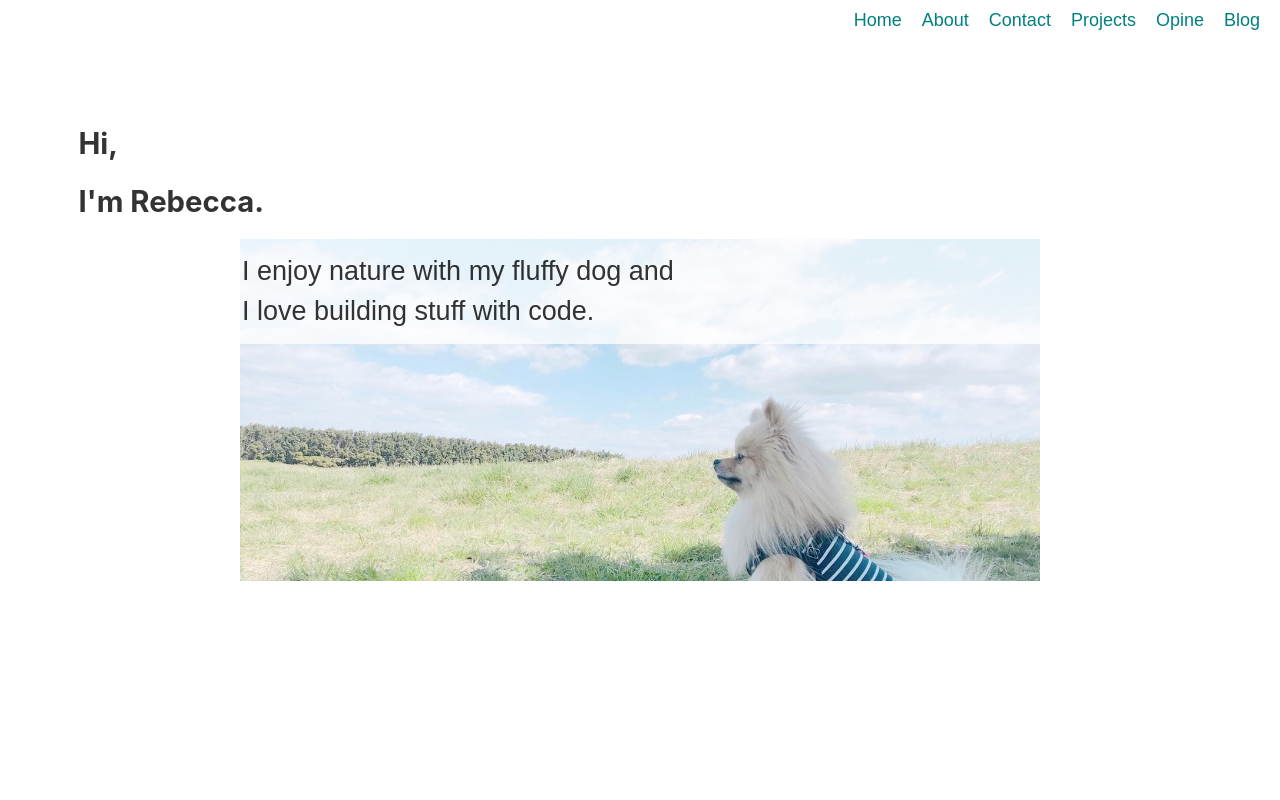
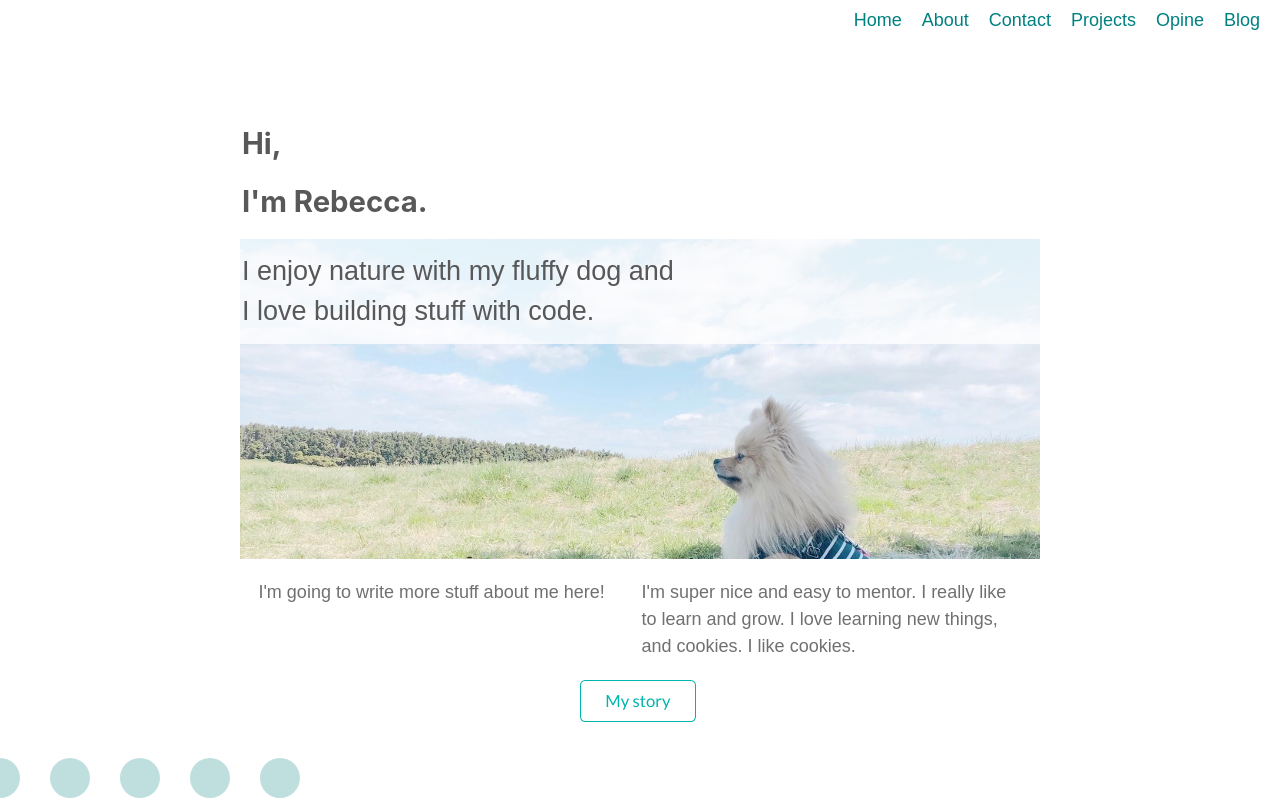
Before and after one commit to rebecca1231/portfolio2, a React (Create React App) app: page / in a window 1280 px wide. Built offline with nearby package versions, Linux system fonts and the light colour scheme; no server answers.

Commit message:
landing page editing

```diff
--- a/src/Components/About.js
+++ b/src/Components/About.js
@@ -1,4 +1,4 @@
-import React, { useEffect, useRef } from "react";
+import React, { useEffect, useRef, useState } from "react";
 import styled from "styled-components";
 import { gsap } from "gsap";
 import { ScrollTrigger } from "gsap/ScrollTrigger";
@@ -50,6 +50,7 @@ const Me = styled.div`
 const About = () => {
   const topRef = useRef(null);
   const wasabiRef = useRef(null);
+  const rainbowRef = useRef(null);
   useEffect(() => {
     gsap.from(topRef.current, {
       duration: 1,
--- a/src/Components/Contact.js
+++ b/src/Components/Contact.js
@@ -100,15 +100,6 @@ export default function ContactUs() {
             <p>Your message has been sent!</p>
           </div>
         )}
-        <a
-          href="https://www.linkedin.com/in/rebeccahirai"
-          target="_blank"
-          rel="noopener noreferrer"
-          style={{ marginTop: "2rem" }}
-          className="ui basic teal basic icon button"
-        >
-          Let's connect on <i className="large linkedin icon"></i>
-        </a>
       </div>
     </div>
   );
--- a/src/Components/Landing.js
+++ b/src/Components/Landing.js
@@ -11,6 +11,37 @@ import Card from "./ProjectCards/Card";
 import Contact from "./Contact";
 import About from "./About";
 
+const Container = styled.div`
+  max-width: 800px;
+  margin: auto;
+  color:#585858;
+
+  .textBox{
+    padding:10px;
+    max-width:400px;
+    margin: 0 auto;
+  }
+
+`;
+
+const FlexContainer = styled.div`
+display:flex;
+flex-direction: row;
+justify-content: space-between;
+align-items:space-between;
+flex-wrap:wrap;
+p {
+  font-size: 1rem;
+  line-height: 1.5;
+  padding: 10px 0;
+  color: #707070;
+
+  @media (max-width:750px){
+    display: block;
+  }
+}
+`
+
 const Me = styled.div`
   max-width: 800px;
   margin: auto;
@@ -18,7 +49,7 @@ const Me = styled.div`
   background-repeat: no-repeat;
   background-size: 800px auto;
   background-position: top;
-  height: 50vh;
+  height: 40vh;
   img {
     max-width: 10rem;
     border-radius: 10px;
@@ -93,7 +124,7 @@ const Landing = () => {
   }, []);
 
   return (
-    <div>
+    <Container>
       <div style={{ marginTop: "50px" }}>
         <div
           className="ui container"
@@ -125,19 +156,42 @@ const Landing = () => {
             </div>
           </div>
         </Me>
-        <div>
-          <div style={{ textAlign: "center", margin: "auto" }}></div>
+        <FlexContainer>
+          <div className="textBox">
+          <p>I'm going to write more stuff about me here!</p>
+          </div><div className="textBox">
+          <p>
+            I'm super nice and easy to mentor. I really like to learn and grow.
+            I love learning new things, and cookies. I like cookies.
+          </p>
           </div>
+        </FlexContainer>
+        <div             style={{textAlign:"center"}}
+>
+        <div
+            className="ui teal small basic button"
+            onClick={() => {
+              history.push("/about");
+            }}
+          >
+            My story{" "}
+          </div>
+          </div>
+        <div
+          ref={borderRef}
+          className="ui container"
+          style={{
+            marginTop: "2rem",
+            borderBottom: "40px dotted rgba(0, 128, 128, 0.25)",
+            width: "40%",
+          }}
+        />
+      </div>
+      <div style={{ marginTop: "2rem" }} ref={cardsRef}>
+        <h2>What I've been working on </h2>
+        <h4>Opine</h4>
+        <FlexContainer>
 
-        <div style={{ marginTop: "2rem" }} ref={cardsRef}>
-          <div
-            id="top-project"
-            className="ui large header"
-            style={{ fontSize: "2rem", marginLeft: "" }}
-          >
-            Top Projects
-          </div>
-          <div className="ui large header"></div>
         <Card
           title={project.title}
           image1={project.image1}
@@ -165,25 +219,23 @@ const Landing = () => {
           url={project3.url}
           github={project3.github}
         />
-        </div>
 
-        <div
-          ref={borderRef}
-          className="ui container"
-          style={{
-            marginTop: "2rem",
-            borderBottom: "40px dotted rgba(0, 128, 128, 0.25)",
-            width: "40%",
-          }}
-        />
-        <div id="about" ref={aboutRef}>
-          <About />
-        </div>
+        </FlexContainer>
       </div>
       <div>
         <Contact />
       </div>
+      <div style={{ margin: "0 auto", textAlign: "center" }}>
+        <a
+          href="https://www.linkedin.com/in/rebeccahirai"
+          target="_blank"
+          rel="noopener noreferrer"
+          className="ui basic teal basic icon button"
+        >
+          Let's connect on <i className="large linkedin icon"></i>
+        </a>
       </div>
+    </Container>
   );
 };
 
--- a/src/Components/ProjectCards/Card.js
+++ b/src/Components/ProjectCards/Card.js
@@ -2,15 +2,14 @@ import React, { useState, useEffect, useRef } from "react";
 import { gsap } from "gsap";
 import { useHistory } from "react-router-dom";
 import styled from "styled-components";
-
 
 const CarDiv = styled.div`
   width: 500px;
   height: 300px;
   margin: 0 auto 1rem;
   overflow: hidden;
-  border: 2px teal solid;
   border-radius: 5px;
+  transition: all 0.2s ease-in-out;
 
   .text {
     display: flex;
@@ -31,55 +30,25 @@ const CarDiv = styled.div`
     width: 800px;
     height: 450px;
   }
+  :hover {
+    transform: scale(1.05);
+  }
 `;
 
 const Card = ({ title, image1, exp }) => {
-  const [show, setShow] = useState(false);
-  const h3Ref = useRef(null);
-  const bRef = useRef(null);
+
   const history = useHistory();
 
+  return (
+    <CarDiv key={title} id={title}>
+      <img src={image1} alt="project" />
 
-  useEffect(() => {
-    gsap.from(h3Ref.current, {
-      duration: 0.75,
-      y: -50,
-      ease: "back",
-    });
-    gsap.from(bRef.current, {
-      duration: 0.75,
-      y: 50,
-      ease: "back",
-    });
-  }, [show]);
-
-  return (
-    <CarDiv key={title} id={title} onPointerDown={() => setShow(true)}>
-      {show === true ? (
-        <>
-          <button
-            className="ui basic icon button right floated"
-            onClick={() => setShow(false)}
-          >
-            <i className="close icon"></i>
-          </button>
-          <div className="ui container text">
-            <h3 className="ui large header" ref={h3Ref}>
-              {title}
-            </h3>
-            <button
-              ref={bRef}
-              className="ui basic teal button"
-              onClick={() => history.push(`/projects/${exp}`) }
-            >
-              Learn More
-            </button>
-
-          </div>
-        </>
-      ) : (
-        <img src={image1} alt="project" />
-      )}
+        <h3 >
+          {title}
+        </h3>
+        <button className="ui basic tiny teal button" onClick={() => history.push(`/projects/${exp}`)}>
+          Learn More
+        </button>
     </CarDiv>
   );
 };
```
Lines whose indentation alone changed are shown as unchanged.
